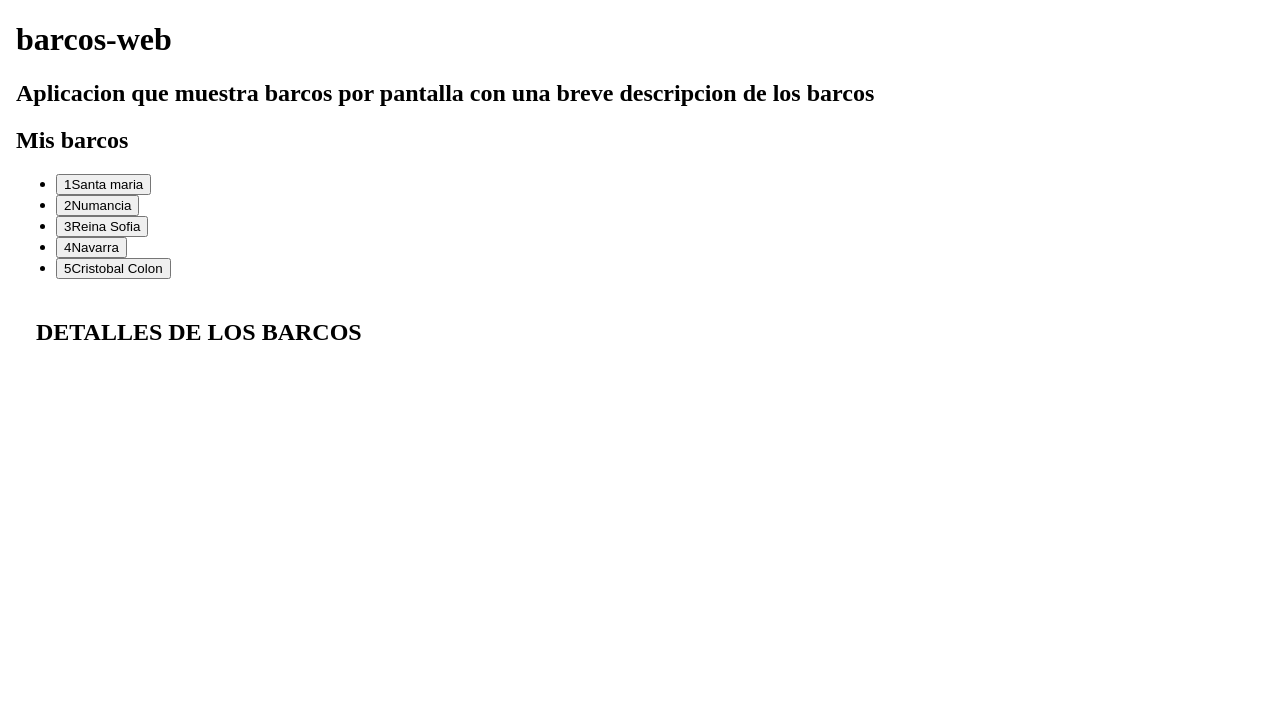
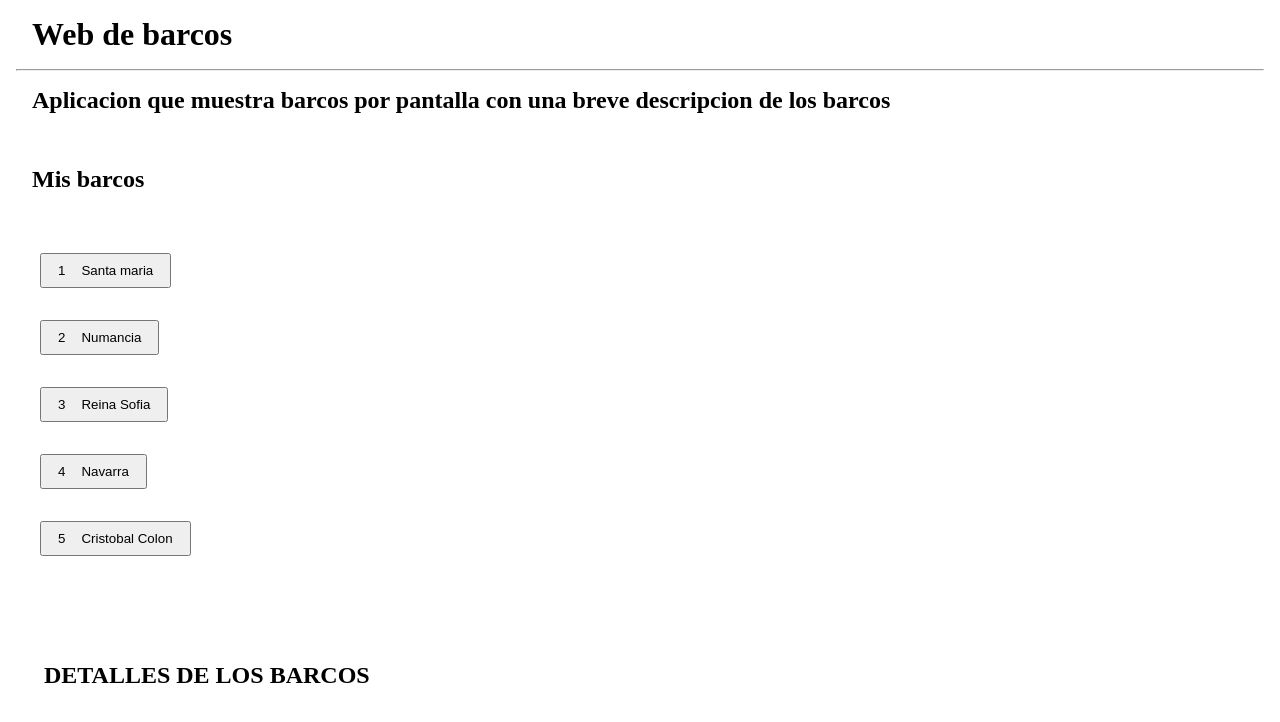
Before and after one commit to javimbcc/Barcos-Web, an Angular app: page / in a window 1280 px wide. Shown: the top 722 px of the page. Built offline with nearby package versions, Linux system fonts and the light colour scheme.

Commit message:
estilos terminados

```diff
--- a/src/app/app.component.css
+++ b/src/app/app.component.css
@@ -0,0 +1,7 @@
+.title {
+  margin: 16px;
+}
+
+.subtitle {
+  margin: 16px;
+}
--- a/src/app/app.component.html
+++ b/src/app/app.component.html
@@ -7,8 +7,9 @@
   <title>{{title}}</title>
 </head>
 <body>
-  <h1>{{title}}</h1>
-  <h2>{{subtitle}}</h2>
+  <h1 class="title">{{title}}</h1>
+  <hr/>
+  <h2 class="subtitle">{{subtitle}}</h2>
   <app-lista-barcos></app-lista-barcos>
 </body>
 </html>
--- a/src/app/app.component.ts
+++ b/src/app/app.component.ts
@@ -6,6 +6,6 @@ import { Component } from '@angular/core';
   styleUrls: ['./app.component.css']
 })
 export class AppComponent {
-  title = 'barcos-web';
+  title = 'Web de barcos';
   subtitle = 'Aplicacion que muestra barcos por pantalla con una breve descripcion de los barcos';
 }
--- a/src/app/detalles-barco/detalles-barco.component.css
+++ b/src/app/detalles-barco/detalles-barco.component.css
@@ -12,3 +12,10 @@
 * {
   padding: 20px;
 }
+
+.detalles-text {
+  align-items: center;
+  align-content: center;
+  display: flex;
+  text-align: center;
+}
--- a/src/app/detalles-barco/detalles-barco.component.html
+++ b/src/app/detalles-barco/detalles-barco.component.html
@@ -1,4 +1,4 @@
-<h2>DETALLES DE LOS BARCOS</h2>
+<h2 class="detalles-text">DETALLES DE LOS BARCOS</h2>
 <div *ngIf="barco" class="detalles-div">
   <p>id: {{barco.id}}</p>
   <p>nombre: {{barco.nombre}}</p>
--- a/src/app/lista-barcos/lista-barcos.component.css
+++ b/src/app/lista-barcos/lista-barcos.component.css
@@ -0,0 +1,3 @@
+* {
+  padding: 8px;
+}
--- a/src/app/lista-barcos/lista-barcos.component.html
+++ b/src/app/lista-barcos/lista-barcos.component.html
@@ -1,12 +1,12 @@
 <div>
   <h2>Mis barcos</h2>
   <ul class="barcos">
-    <li *ngFor="let barco of barcos">
+    <p *ngFor="let barco of barcos">
       <button [class.selected]="barco === barcoSeleccionado" type="button" (click)="onSelect(barco)">
         <span class="badge">{{barco.id}}</span>
         <span class="name">{{barco.nombre}}</span>
       </button>
-    </li>
+    </p>
   </ul>
   <app-detalles-barco [barco]="barcoSeleccionado"></app-detalles-barco>
 </div>
```
